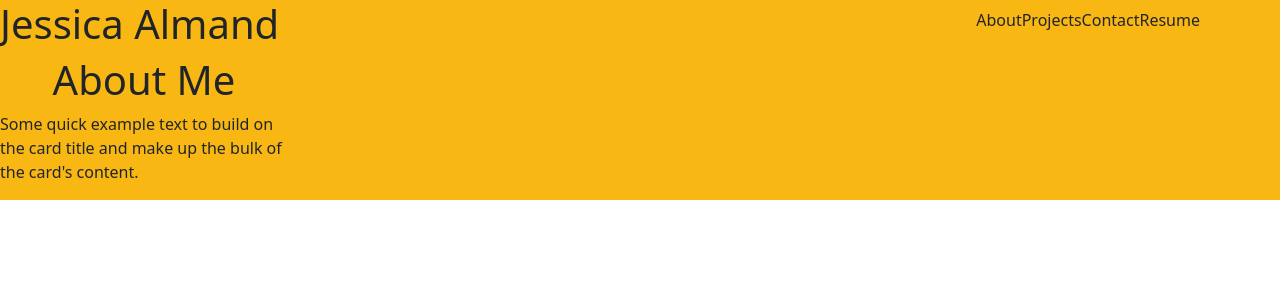
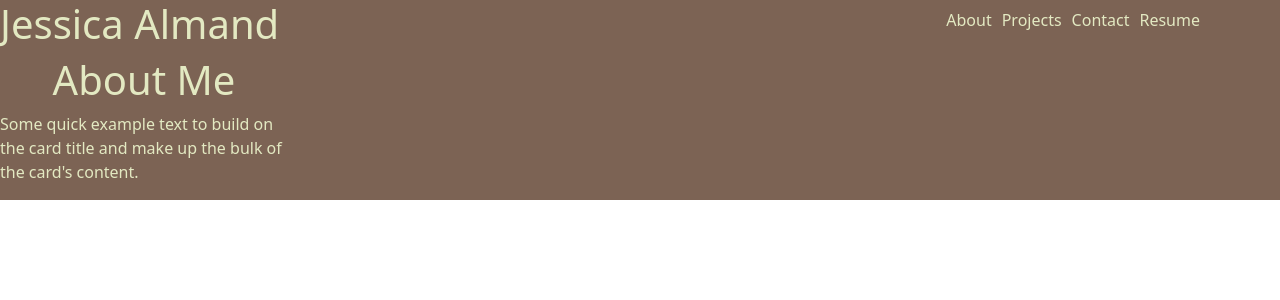
Before and after one commit to jalmand2/react-portfolio, a React (Create React App) app: page / in a window 1280 px wide. Shown: the top 300 px of the page. Built offline with nearby package versions, Linux system fonts and the light colour scheme.

Commit message:
Added color palette

```diff
--- a/src/components/Nav/index.jsx
+++ b/src/components/Nav/index.jsx
@@ -5,10 +5,10 @@ const Nav = ({ showAbout, showProjects, showContact, showResume }) => {
         <div style={{ display: 'flex', justifyContent: 'space-between', alignItems: 'center'}}>
              <h1>Jessica Almand</h1>
              <ul style={{listStyle: 'none', display: 'flex', marginRight: '5rem' }}>
-        <li onClick={showAbout}>About</li>
-        <li onClick={showProjects}>Projects</li>
-        <li onClick={showContact}>Contact</li>
-        <li onClick={showResume}>Resume</li>
+        <li style={{marginLeft: '10px'}} onClick={showAbout}>About</li>
+        <li style={{marginLeft: '10px'}} onClick={showProjects}>Projects</li>
+        <li style={{marginLeft: '10px'}} onClick={showContact}>Contact</li>
+        <li style={{marginLeft: '10px'}} onClick={showResume}>Resume</li>
         </ul>
         </div>
     );
--- a/src/components/styles/header.css
+++ b/src/components/styles/header.css
@@ -1,6 +1,14 @@
+:root {
+--light-yellow: #f8fcdaff;
+--pale-spring-bud: #e3e9c2ff;
+--lemon-yellow-crayola: #f9fbb2ff;
+--raw-umber: #7c6354ff;
+--silver-chalice: #a5abafff;
+}
 .header {
-    background: #f9b713;
+    background: var(--raw-umber);
     height: 200px;
+    color: var(--pale-spring-bud);
   }
 
 .about {
```
Also changed, not shown: 1 other file (tests, documents, lock files or other folders).
